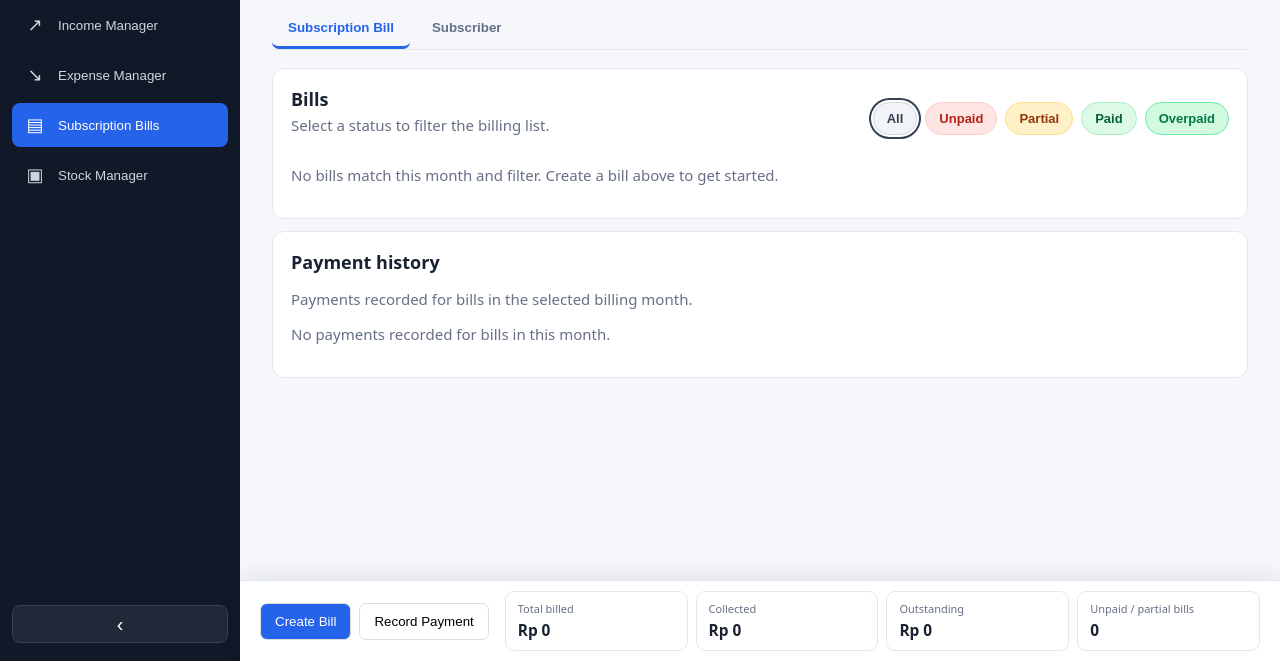
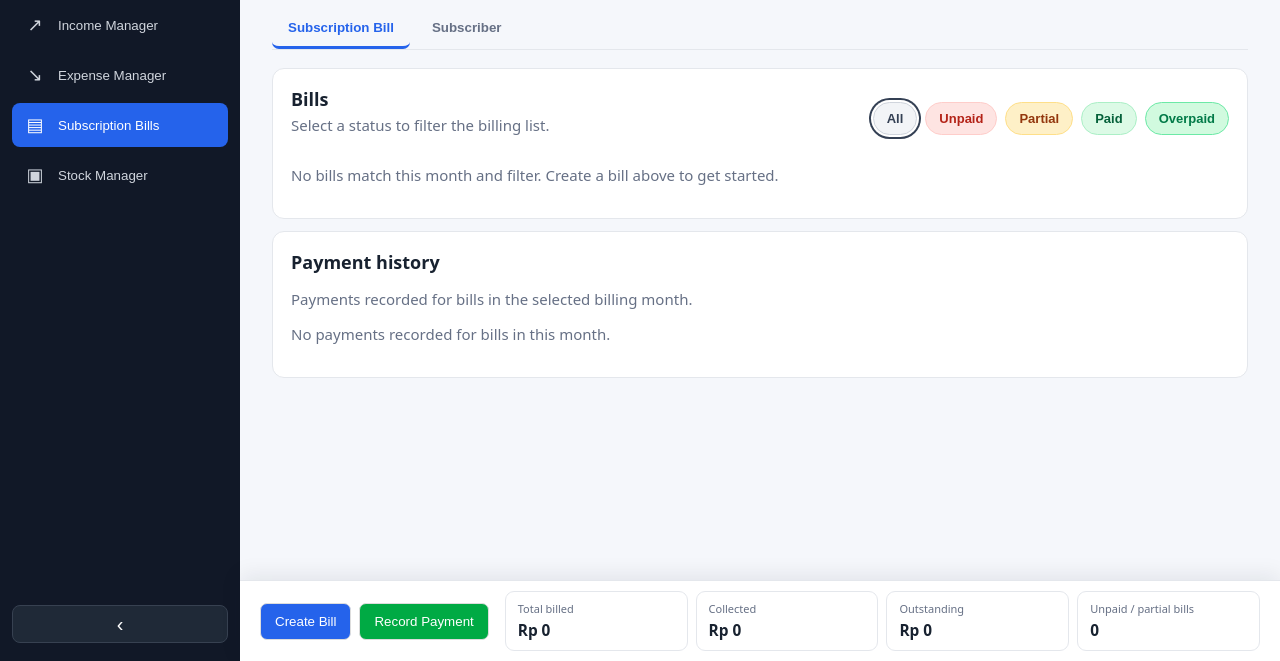
Before and after one commit to triorevaldi/ppob, a plain HTML site: page index.html in a window 1280 px wide. Both pictures are taken after a click on the button "Subscription Bills". Shown: the part 139-800 px from the top of the page. Drawn offline with Linux system fonts and the light colour scheme.

Commit message:
button update

```diff
--- a/index.html
+++ b/index.html
@@ -98,7 +98,7 @@
         <div id="subscriptionBillsView"><section class="subscription-panel"><div class="subscription-list-toolbar"><div><h2>Bills</h2><p class="muted">Select a status to filter the billing list.</p></div><div id="subscriptionStatusTabs" class="subscription-status-tabs" role="group" aria-label="Filter bills by payment status"><button type="button" class="subscription-status-tab all active" data-status="all" aria-pressed="true">All</button><button type="button" class="subscription-status-tab unpaid" data-status="unpaid" aria-pressed="false">Unpaid</button><button type="button" class="subscription-status-tab partial" data-status="partial" aria-pressed="false">Partial</button><button type="button" class="subscription-status-tab paid" data-status="paid" aria-pressed="false">Paid</button><button type="button" class="subscription-status-tab overpaid" data-status="overpaid" aria-pressed="false">Overpaid</button></div></div><div id="subscriptionTable"></div></section><section class="subscription-panel"><h2>Payment history</h2><p class="muted">Payments recorded for bills in the selected billing month.</p><div id="subscriptionPaymentHistory"></div></section></div>
         <dialog id="subscriptionBillDialog" class="subscription-dialog"><div class="subscription-dialog-heading"><h2 id="subscriptionBillDialogTitle">Create monthly bill</h2><button type="button" class="dialog-close" data-close-dialog="subscriptionBillDialog" aria-label="Close">×</button></div><p class="muted">One combined electricity and water tap (PDAM) bill per subscriber per month.</p><form id="subscriptionBillForm" class="subscription-bill-form"><input id="subscriptionBillEditId" type="hidden"><div><label for="subscriptionBillSubscriber">Subscriber</label><select id="subscriptionBillSubscriber" required></select></div><div><label for="subscriptionBillPeriod">Billing month</label><input id="subscriptionBillPeriod" type="month" required></div><div><label for="subscriptionBillAmount">Bill amount (IDR)</label><input id="subscriptionBillAmount" type="number" min="0" step="1" required></div><div><label for="subscriptionBillNote">Note (optional)</label><input id="subscriptionBillNote" maxlength="240" placeholder="Optional details"></div><div class="subscription-dialog-actions"><button type="button" data-close-dialog="subscriptionBillDialog">Cancel</button><button class="primary" id="subscriptionBillSubmit">Create bill</button><button type="button" id="cancelSubscriptionBillEdit" hidden>Cancel edit</button></div></form></dialog>
         <dialog id="subscriptionPaymentDialog" class="subscription-dialog"><div class="subscription-dialog-heading"><h2>Record payment</h2><button type="button" class="dialog-close" data-close-dialog="subscriptionPaymentDialog" aria-label="Close">×</button></div><p class="muted">Record a full or partial payment against an outstanding bill.</p><form id="subscriptionPaymentForm" class="subscription-payment-form"><div><label for="subscriptionPaymentBill">Outstanding bill</label><select id="subscriptionPaymentBill" required></select></div><div><label for="subscriptionPaymentAmount">Payment amount (IDR)</label><input id="subscriptionPaymentAmount" type="number" min="1" step="1" required></div><div><label for="subscriptionPaymentDate">Payment date</label><input id="subscriptionPaymentDate" type="text" placeholder="DD/MM/YYYY" inputmode="numeric" pattern="[0-9]{2}/[0-9]{2}/[0-9]{4}" required></div><div><label for="subscriptionPaymentNote">Note (optional)</label><input id="subscriptionPaymentNote" maxlength="240" placeholder="Payment reference or note"></div><div class="subscription-dialog-actions"><button type="button" data-close-dialog="subscriptionPaymentDialog">Cancel</button><button class="primary">Record payment</button></div></form></dialog>
-        <div class="subscription-sticky-bar"><div class="subscription-sticky-actions"><button type="button" class="primary" id="openCreateBill">Create Bill</button><button type="button" id="openRecordPayment">Record Payment</button></div><div id="subscriptionSummary" class="subscription-summary"></div></div>
+        <div class="subscription-sticky-bar"><div class="subscription-sticky-actions"><button type="button" class="primary" id="openCreateBill">Create Bill</button><button type="button" class="secondary" id="openRecordPayment">Record Payment</button></div><div id="subscriptionSummary" class="subscription-summary"></div></div>
       </div>
 
       <div id="stock" hidden>
```
